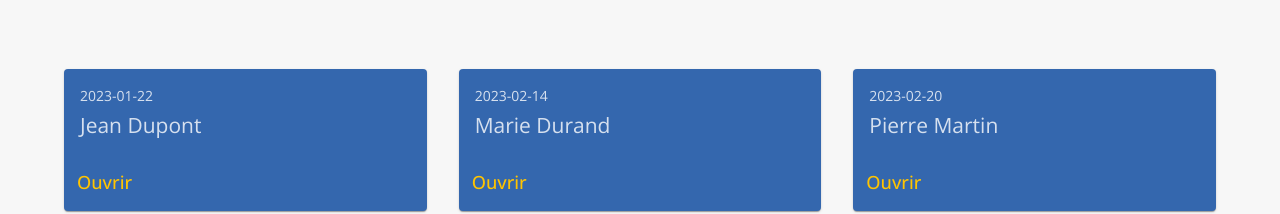
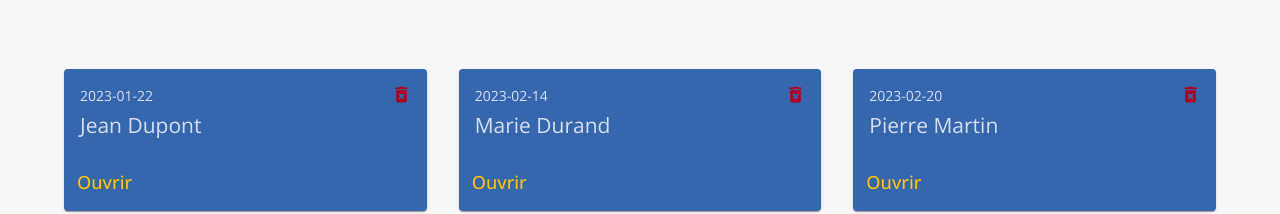
Before and after one commit to PolThm/recense, a React (Vite) app: page /my-archives in a window 1280 px wide. Shown: the part 344-558 px from the top of the page. Built offline with nearby package versions, Linux system fonts and the light colour scheme.

Commit message:
deleteArchive done

```diff
--- a/src/components/ArchivePreview.tsx
+++ b/src/components/ArchivePreview.tsx
@@ -1,8 +1,10 @@
+import DeleteForeverIcon from '@mui/icons-material/DeleteForever';
 import {
   Button,
   Card,
   CardActions,
   CardContent,
+  IconButton,
   Typography,
 } from '@mui/material';
 import React, { FC } from 'react';
@@ -10,20 +12,29 @@ import React, { FC } from 'react';
 type Props = {
   name: string;
   date: string;
+  deleteArchive: () => void;
 };
 
-const ArchivePreview: FC<Props> = ({ name, date }) => {
+const ArchivePreview: FC<Props> = ({ name, date, deleteArchive }) => {
   return (
     <Card sx={{ backgroundColor: 'primary.main' }} variant="elevation">
-      <CardContent sx={{ color: 'text.secondary' }}>
+      <CardContent sx={{ color: 'text.secondary', position: 'relative' }}>
         <Typography sx={{ fontSize: 14 }} gutterBottom>
           {date}
         </Typography>
         <Typography variant="h5" component="div">
           {name}
         </Typography>
+        <IconButton
+          aria-label="delete"
+          color="error"
+          sx={{ position: 'absolute', top: '0.5rem', right: '0.5rem' }}
+          onClick={deleteArchive}
+        >
+          <DeleteForeverIcon />
+        </IconButton>
       </CardContent>
-      <CardActions>
+      <CardActions sx={{ display: 'flex', justifyContent: 'space-between' }}>
         <Button size="small" color="secondary" sx={{ textTransform: 'none' }}>
           Ouvrir
         </Button>
--- a/src/pages/MyArchivesPage.tsx
+++ b/src/pages/MyArchivesPage.tsx
@@ -1,14 +1,20 @@
-import { Box, Container, Grid, Typography } from '@mui/material';
+import { Container, Grid, Typography } from '@mui/material';
 import React, { FC } from 'react';
-import { useSelector } from 'react-redux';
+import { useDispatch, useSelector } from 'react-redux';
 
 import ArchivePreview from '@/components/ArchivePreview';
 import { RootState } from '@/store';
+import { deleteCensus } from '@/store/censusesSlice';
 
 const MyArchivesPage: FC = () => {
+  const dispatch = useDispatch();
   const censuses = useSelector(
     (state: RootState) => state.censusesStore.censuses
   );
+
+  const deleteArchive = (id: number) => {
+    dispatch(deleteCensus(id));
+  };
 
   return (
     <Container
@@ -27,12 +33,16 @@ const MyArchivesPage: FC = () => {
 
       <Grid container spacing={4} sx={{ my: 4 }}>
         {censuses.map((census) => {
-          const { date, contact } = census;
+          const { id, date, contact } = census;
           const name = `${contact.firstName} ${contact.lastName}`;
 
           return (
             <Grid item xs={12} sm={6} md={4} key={census.id}>
-              <ArchivePreview name={name} date={date} />
+              <ArchivePreview
+                name={name}
+                date={date}
+                deleteArchive={() => id && deleteArchive(id)}
+              />
             </Grid>
           );
         })}
```
